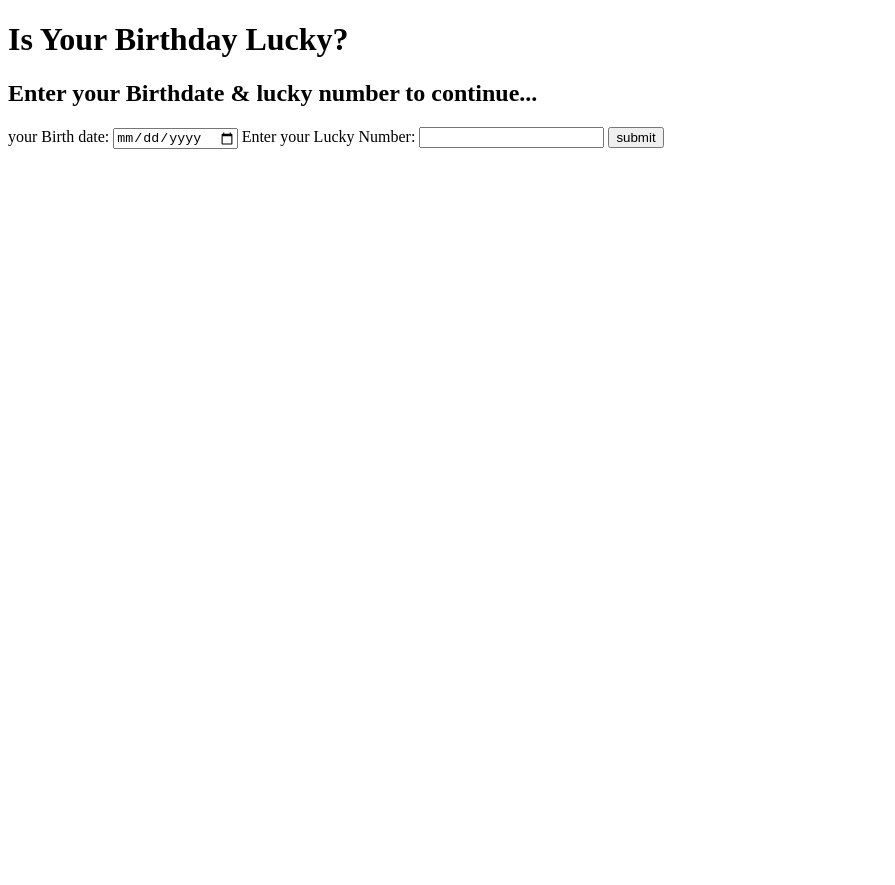
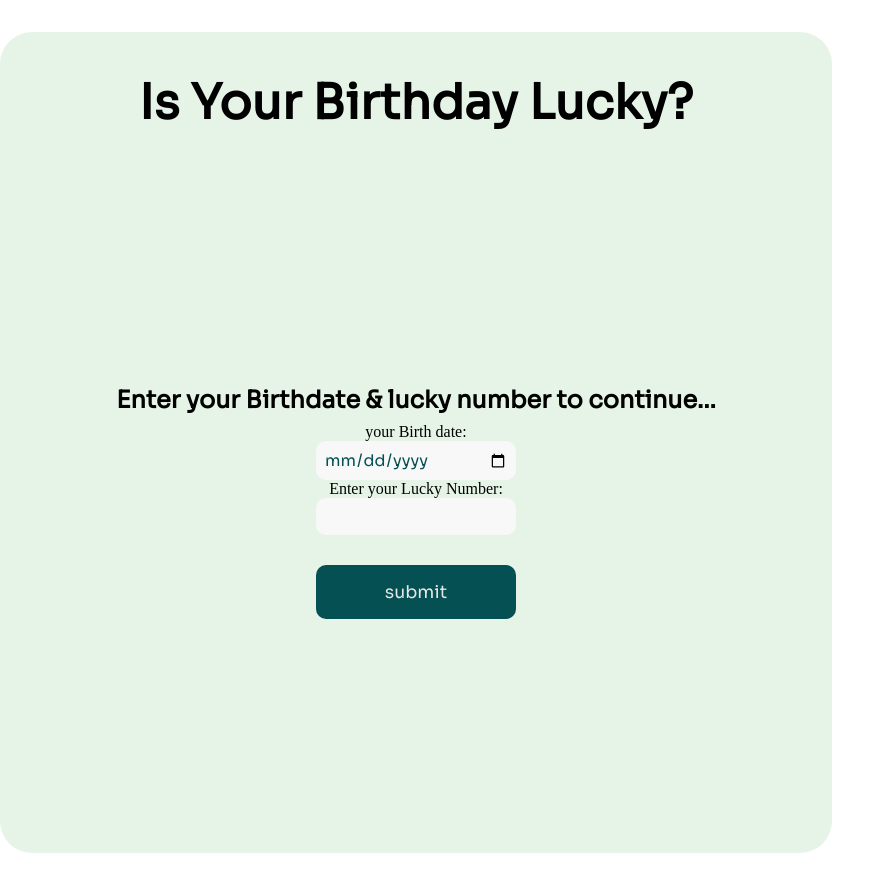
Before and after one commit to Tejs1/IsYourBirthdayLucky, a plain HTML site: page index.html in a window 1280 px wide. Shown: the whole page, without its empty margins (0-895 px from the left). Before the commit the page ends 800 px from the top, so only its background shows below. Drawn offline with Linux system fonts and the light colour scheme.

Commit message:
process aded

```diff
--- a/app.js
+++ b/app.js
@@ -3,17 +3,27 @@ const button = document.getElementById("submit");
 const lNumber = document.getElementById("number");
 const output = document.getElementById("output");
 
-
 //Submit btn click handler for checking lucky birthdate
 function clickHandler() {
-    const userDate = date.value.split("-");
+  const userDate = date.value.split("-");
+  // console.log(userDate);
+  const year = parseInt(userDate[0]); //year
+  // console.log(userDate[0]);
+  const month = parseInt(userDate[1]); //month
+  // console.log(userDate[1]);
+  const day = parseInt(userDate[2]); //day
+  // console.log(userDate[2]);
 
-    const year = parseInt(userDate[0]); //year
-
-    const month = parseInt(userDate[1]); //month
-
-    const day = parseInt(userDate[2]); //day
-
-//finding sum of digits of birthday is divisible by their lucky number
+  //finding sum of digits of birthday is divisible by their lucky number
   const luck = year + month + day;
   const number = lNumber.value;
+
+  if (luck % number === 0 || luck % number === 5) {
+    output.innerHTML = `<p class="img-para">YEAH! Your Birthdate is Lucky XD</p>`;
+  } else {
+    output.innerHTML = `
+    <p class="img-para">OOPS! Your Birthdate is not Lucky ;(</p>`;
+  }
+}
+
+button.addEventListener("click", clickHandler);
--- a/index.html
+++ b/index.html
@@ -5,7 +5,7 @@
     <meta http-equiv="X-UA-Compatible" content="IE=edge" />
     <meta name="viewport" content="width=device-width, initial-scale=1.0" />
     <title>IsYourBirthdayLucky</title>
-    <link rel="stylesheet" href="./style.css" />
+    <link rel="stylesheet" href="/stlyle.css" />
     <link
       rel="stylesheet"
       href="https://cdnjs.cloudflare.com/ajax/libs/font-awesome/5.15.3/css/all.min.css"
--- /dev/null
+++ b/stlyle.css
@@ -0,0 +1,92 @@
+@import url("https://fonts.googleapis.com/css2?family=Inter&family=Sora&display=swap");
+* {
+  margin: 0%;
+  padding: 0%;
+  box-sizing: border-box;
+}
+html {
+  scroll-behavior: smooth;
+}
+h1 {
+  font-size: 3rem;
+  font-family: "Sora", sans-serif;
+  padding: 1rem;
+}
+h2 {
+  padding: 0.5rem;
+  font-family: "Sora", sans-serif;
+}
+input {
+  font-size: 1rem;
+  width: 200px;
+  padding: 0.5rem;
+  border: none;
+  outline: none;
+  border-radius: 10px;
+  font-family: "Sora", sans-serif;
+  color: #055052;
+  background-color: #f8f8f8;
+}
+.submit-btn {
+  width: 200px;
+  padding: 1rem;
+  margin: 30px;
+  font-size: 1.1rem;
+  border: none;
+  outline: none;
+  border-radius: 10px;
+  color: rgb(230, 230, 230);
+  background-color: #055052;
+  font-family: "Sora", sans-serif;
+  cursor: pointer;
+  transition: all 0.3s ease-out;
+}
+.submit-btn:hover {
+  box-shadow: rgba(0, 0, 0, 0.25) 0px 14px 28px,
+    rgba(0, 0, 0, 0.22) 0px 10px 10px;
+  color: white;
+}
+.output {
+  margin: 2rem;
+  width: 65%;
+  background: rgba(0, 151, 19, 0.1);
+  text-align: center;
+  border-radius: 1rem;
+}
+.main {
+  display: flex;
+  width: 65%;
+  flex-direction: column;
+  justify-content: center;
+  align-items: center;
+  text-align: center;
+  /* border: 1px solid black; */
+  background: rgba(0, 151, 19, 0.1);
+  /* margin: 0rem 5rem; */
+  margin-top: 2rem;
+  padding: 1.5rem 0.3rem;
+  /* height: 80vh; */
+  border-top-left-radius: 2rem;
+  border-top-right-radius: 2rem;
+}
+.section {
+  width: 65%;
+  display: flex;
+  flex-direction: column;
+  justify-content: center;
+  align-items: center;
+  text-align: center;
+  /* border: 1px solid black; */
+  background: rgba(0, 151, 19, 0.1);
+  /* margin: 0rem 4rem; */
+  height: 85vh;
+  border-bottom-left-radius: 2rem;
+  border-bottom-right-radius: 2rem;
+}
+.img-para {
+  color: #055052;
+  font-family: "Inter", sans-serif;
+  font-size: 1.4rem;
+  padding: 1rem;
+  font-weight: bold;
+}
```
